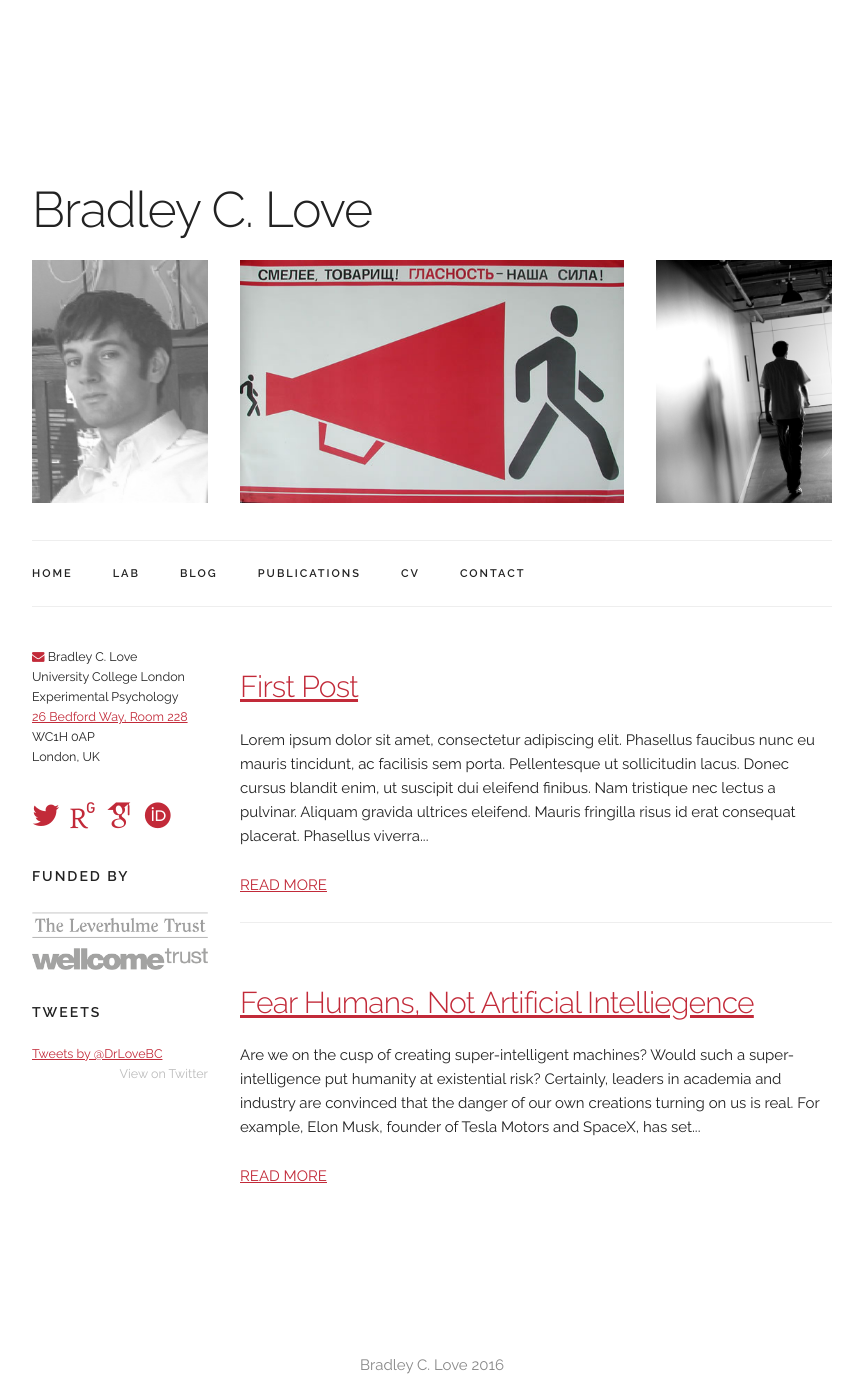
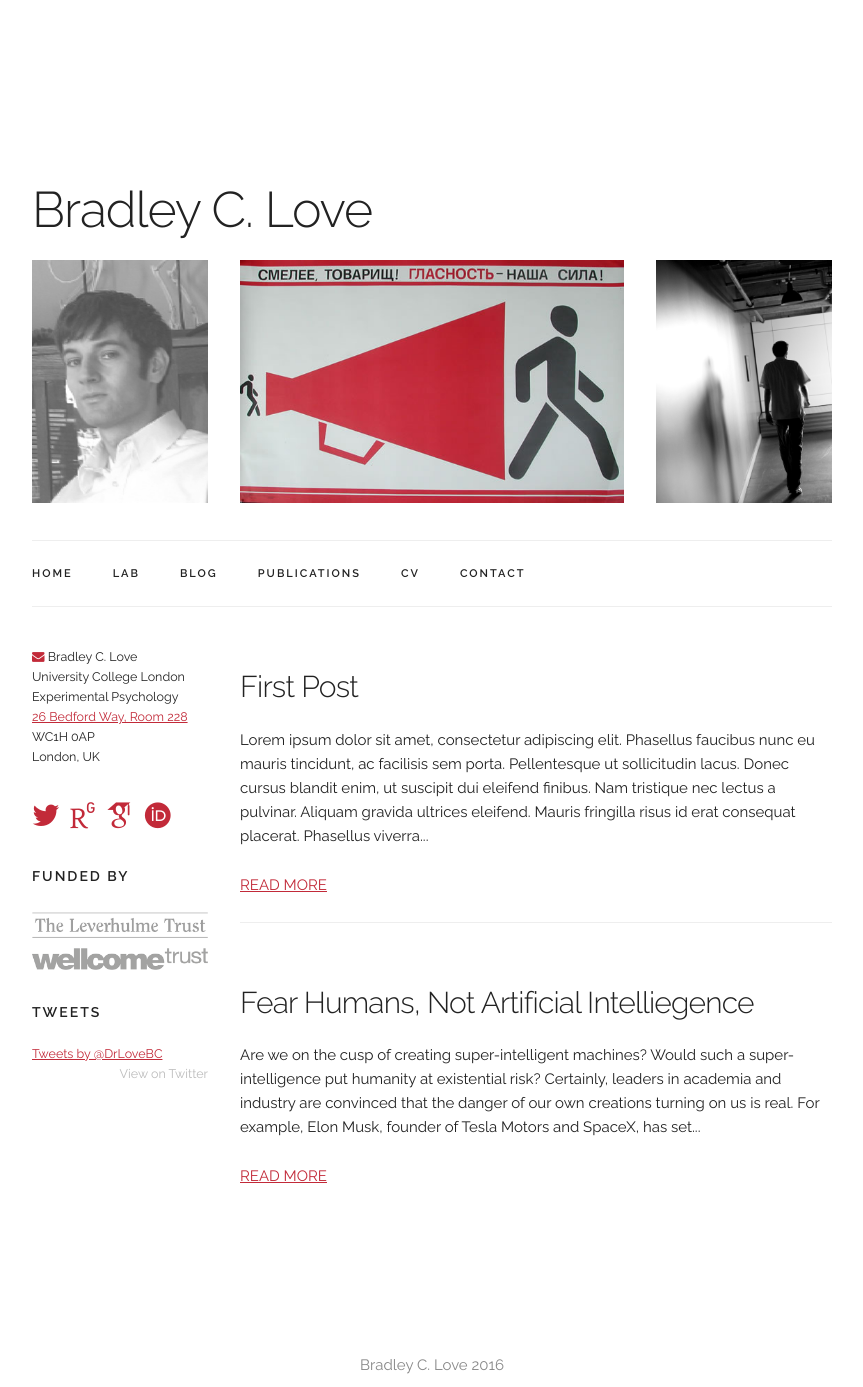
Before and after one commit to lovebc/lovebc.github.io, a Jekyll site: the page built from blog.html, in a window 1280 px wide. Shown: the whole page, without its empty margins (208-1071 px from the left). Built offline with Jekyll 4.4.1, drawn with Linux system fonts in a browser that asks for light colours; nearby versions of some CDN libraries; some web fonts are replaced; comment, search, counter and statistics services are not loaded.

Commit message:
Update custom.css

```diff
--- a/css/custom.css
+++ b/css/custom.css
@@ -444,3 +444,8 @@ margin-bottom: 2.5rem;
 .read-more {
     text-transform: uppercase;
 }
+
+.post h4 a {
+    color: #222 !important;
+    text-decoration: none;
+}
```
